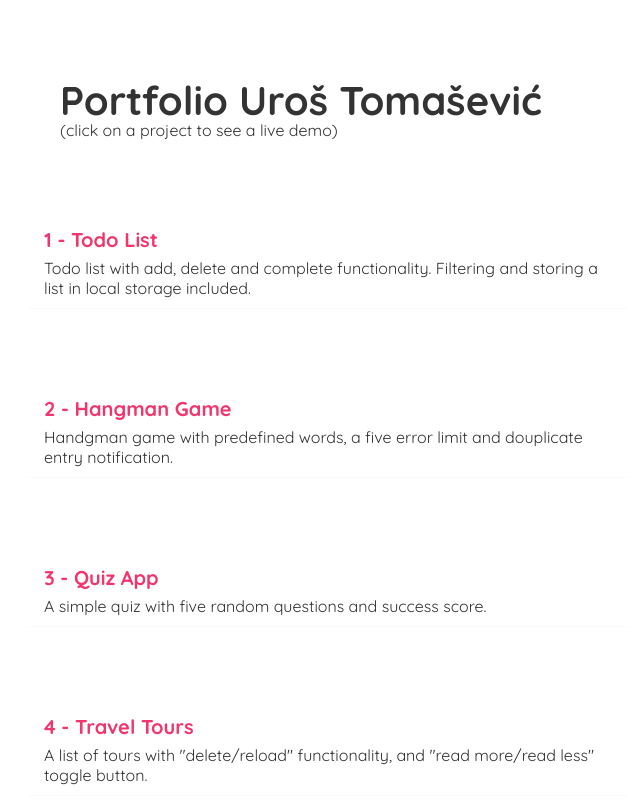
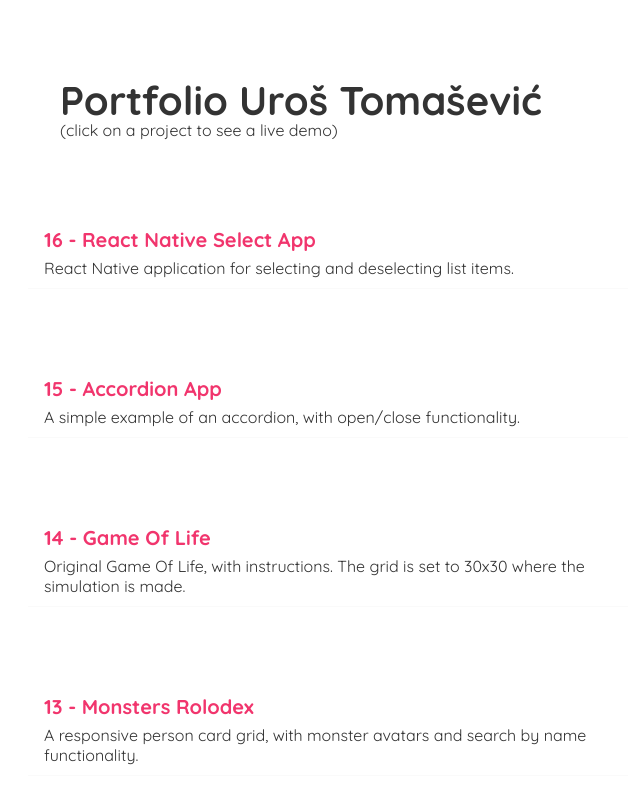
Before and after one commit to uros-projects/portfolio, a React (Create React App) app: page / in a window 1280 px wide. Shown: the top 800 px of the page, without its empty margins (312-952 px from the left). Built offline with nearby package versions, Linux system fonts and the light colour scheme; the HTML template or start-up script is replaced by a standard one.

Commit message:
Added a new project

```diff
--- a/src/App.js
+++ b/src/App.js
@@ -13,7 +13,7 @@
 		<main>
 			<h2 className='heading'>Portfolio Uroš Tomašević</h2>
 			<p className='instructions'>(click on a project to see a live demo)</p>
-			{projects.map(project => (
+			{projects.reverse().map(project => (
 				<Link key={project.id} project={project} />
 			))}
 		</main>
--- a/src/projects-list.js
+++ b/src/projects-list.js
@@ -89,7 +89,12 @@
         url: 'https://uros-projects.github.io/accordion-app/',
         description: "A simple example of an accordion, with open/close functionality.",
     },
-
+    {
+        id: 16,
+        name: 'React Native Select App',
+        url: 'https://github.com/uros-projects/react-native-select-app/',
+        description: "React Native application for selecting and deselecting list items.",
+    }
 ];
 
 export default apps;
```
Also changed, not shown: 1 other file (tests, documents, lock files or other folders).
